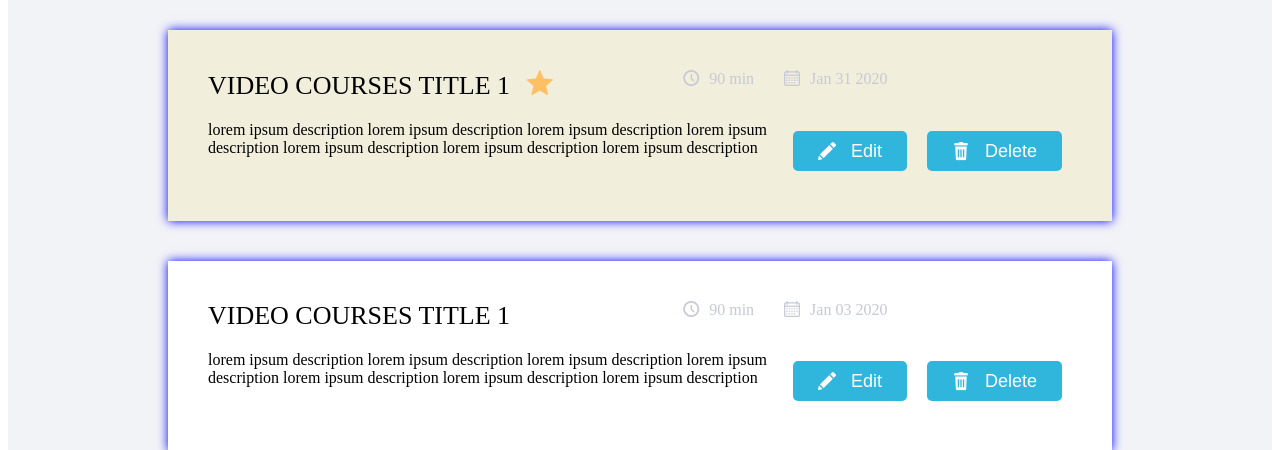
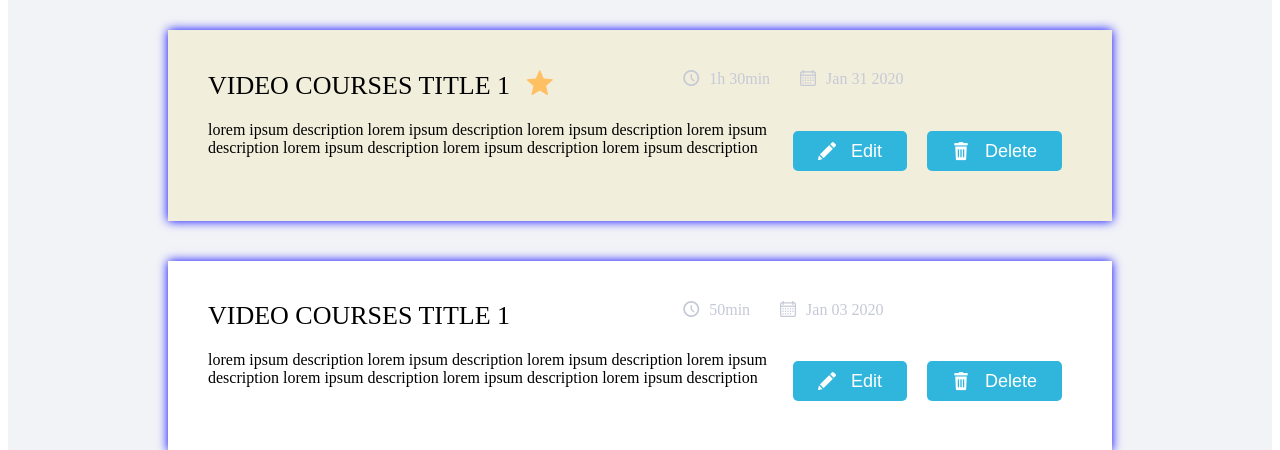
Before and after one commit to kafka0238/secondsecret, an Angular app: page / in a window 1280 px wide. Shown: the part 270-720 px from the top of the page. Built offline with nearby package versions, Linux system fonts and the light colour scheme.

Commit message:
setup pipes for duration and use built-in pipes

```diff
--- a/src/app/components/courses-page/courses-list/courses-element/courses-element.component.html
+++ b/src/app/components/courses-page/courses-list/courses-element/courses-element.component.html
@@ -2,7 +2,8 @@
   {{ course?.title | uppercase }}
 </span>
 <div class="course-time">
-<span class="time-spend">{{course?.durationMin}} min</span><span class="time-date">{{course?.creationDate.toDateString().substring(4)}}</span>
+  <span class="time-spend">{{ course?.durationMin | duration }}</span>
+  <span class="time-date">{{course?.creationDate | date:'MMM dd yyyy'}}</span>
 </div>
 <div class="course-detail">
   {{course?.description}}
--- a/src/app/components/courses-page/courses-list/courses-element/courses-element.component.ts
+++ b/src/app/components/courses-page/courses-list/courses-element/courses-element.component.ts
@@ -12,7 +12,6 @@ export class CoursesElementComponent implements OnInit {
   @Input() course: Course;
 
   constructor() {
-    console.log(this.course, 'elem');
   }
 
   ngOnInit() {
--- a/src/app/components/courses-page/courses-list/courses-element/duration.pipe.ts
+++ b/src/app/components/courses-page/courses-list/courses-element/duration.pipe.ts
@@ -5,8 +5,19 @@ import { Pipe, PipeTransform } from '@angular/core';
 })
 export class DurationPipe implements PipeTransform {
 
-  transform(value: any, args?: any): any {
-    return null;
+  transform(value: number, args?: any): string {
+    const hour = Math.floor(value / 60);
+    let str = '';
+    if (hour > 0) {
+      const min = value % 60;
+      str += hour + 'h';
+      if (min > 0) {
+        str += ' ' + min + 'min';
+      }
+    } else {
+      str += value + 'min';
+    }
+    return str;
   }
 
 }
--- a/src/app/components/courses-page/courses-list/courses-list.component.ts
+++ b/src/app/components/courses-page/courses-list/courses-list.component.ts
@@ -12,10 +12,10 @@ export class CoursesListComponent implements OnInit {
     new Course({id: 1, title: 'Video courses title 1', creationDate: new Date(2020, 0, 31), durationMin: 90,
       description: 'lorem ipsum description lorem ipsum description lorem ipsum description lorem ipsum description lorem ipsum ' +
       'description lorem ipsum description lorem ipsum description ', topRated: true}),
-    new Course({id: 1, title: 'Video courses title 1', creationDate: new Date(2020, 0, 3), durationMin: 90,
+    new Course({id: 2, title: 'Video courses title 1', creationDate: new Date(2020, 0, 3), durationMin: 50,
       description: 'lorem ipsum description lorem ipsum description lorem ipsum description lorem ipsum description lorem ipsum ' +
         'description lorem ipsum description lorem ipsum description ', topRated: false}),
-    new Course({id: 1, title: 'Video courses title 1', creationDate: new Date(2019, 11, 10), durationMin: 90,
+    new Course({id: 3, title: 'Video courses title 1', creationDate: new Date(2019, 11, 10), durationMin: 125,
       description: 'lorem ipsum description lorem ipsum description lorem ipsum description lorem ipsum description lorem ipsum ' +
         'description lorem ipsum description lorem ipsum description ', topRated: false})
   ];
@@ -25,7 +25,7 @@ export class CoursesListComponent implements OnInit {
   }
 
   deleteCourse(id: number) {
-    console.log(id);
+    console.log(id, 'delete');
   }
 
 }
```
